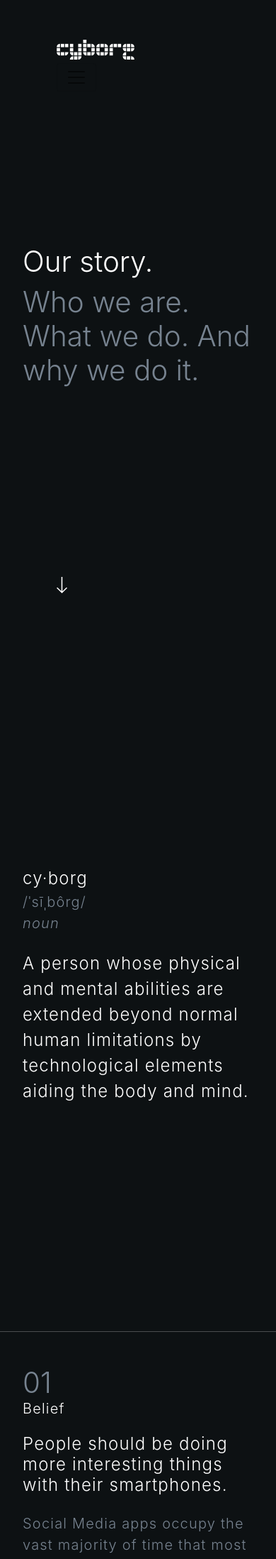
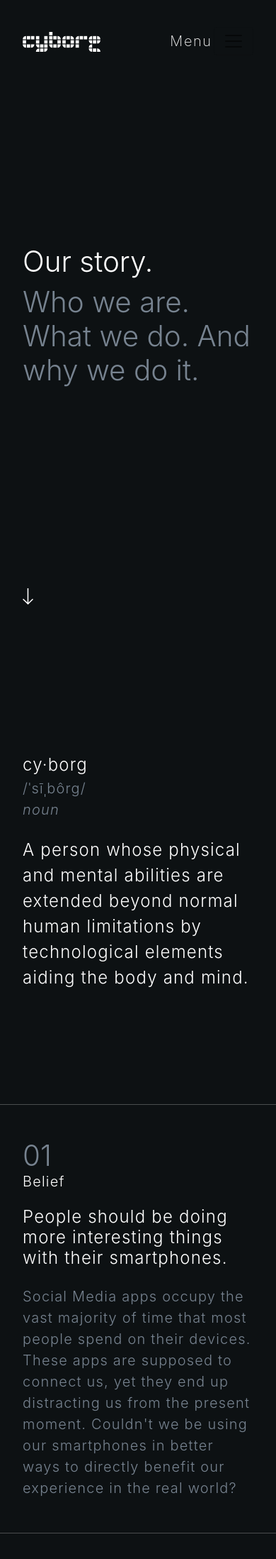
Before and after one commit to kevinthecyborg/cyborg.ai, a Jekyll site: the page built from thesis/index.html, in a window 390 px wide. Shown: the top 2197 px of the page at 71% size. Built offline with Jekyll 4.4.1, drawn with Linux system fonts in a browser that asks for light colours; some of the changed text lies outside the part shown.

Commit message:
responsive tweaks

```diff
--- a/_includes/nav-light-absolute.html
+++ b/_includes/nav-light-absolute.html
@@ -2,6 +2,8 @@
   <a class="navbar-brand bg-none" rel="author" href="{{ "/" | relative_url }}">
     {%- include cyborg-text-logo-white.html -%}
   </a>
+  <a class="nav-link pr-0" href="{{ "/journal" | relative_url }}" type="button" data-toggle="collapse" data-target="#navbarSupportedContent"
+    aria-controls="navbarSupportedContent" aria-expanded="false" aria-label="Toggle navigation">Menu</a>
   <button class="navbar-toggler" type="button" data-toggle="collapse" data-target="#navbarSupportedContent"
     aria-controls="navbarSupportedContent" aria-expanded="false" aria-label="Toggle navigation">
     <span class="navbar-toggler-icon"></span>
--- a/_sass/_responsive.scss
+++ b/_sass/_responsive.scss
@@ -39,9 +39,29 @@
 
 // MOBILE
 @media screen and (max-width: 767px) {
+  .navbar {
+    padding: 2rem 2rem;
+  }
   .container-fluid {
     padding-left: 2rem;
     padding-right: 2rem;
+  }
+  .sub-content {
+    section:first-child {
+      padding-top: 10rem;
+    }
+    section:last-child {
+      padding-bottom: 10rem;
+    }
+    section {
+      padding-top: 5rem;
+      padding-bottom: 5rem;
+    }
+  }
+  .arrow-down.arrow-down-bottom-left {
+    position: absolute;
+    bottom: 3rem;
+    left: 2rem;
   }
   .visible-mobile {
     display: block;
--- a/thesis/index.html
+++ b/thesis/index.html
@@ -55,7 +55,7 @@
       <div class="col-sm-8">
         <h3 class="normal mb-4">Mission</h3>
         <h2 class="normal large mb-4">Enhancing the human experience through forward-thinking software.</h2>
-        <p class="normal muted mb-0">We believe the best tech should live in the background, and enrich our lives, rather than distract us from the present moment. Our software aims to achieve exactly this by adding digital information to the physical world.</p>
+        <p class="normal muted mb-0">We believe the best tech should live in the background, and enrich our lives, rather than distract us from the present moment. Our software aims to achieve exactly this by adding digital information to the world around you.</p>
       </div>
     </div>
     <div class="row hr-top hr-row" data-aos="fade-up" data-aos-offset="200">
```
